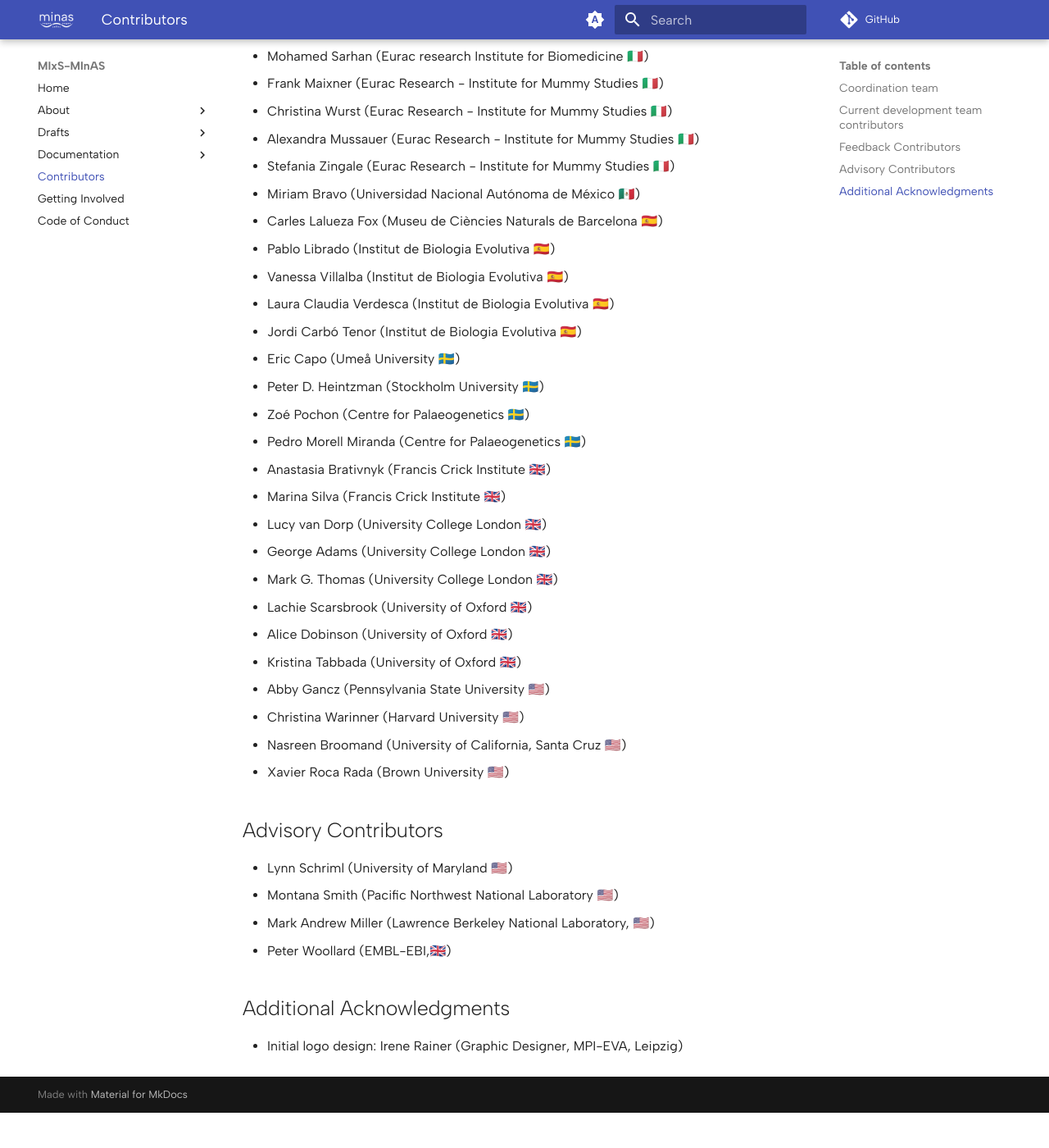
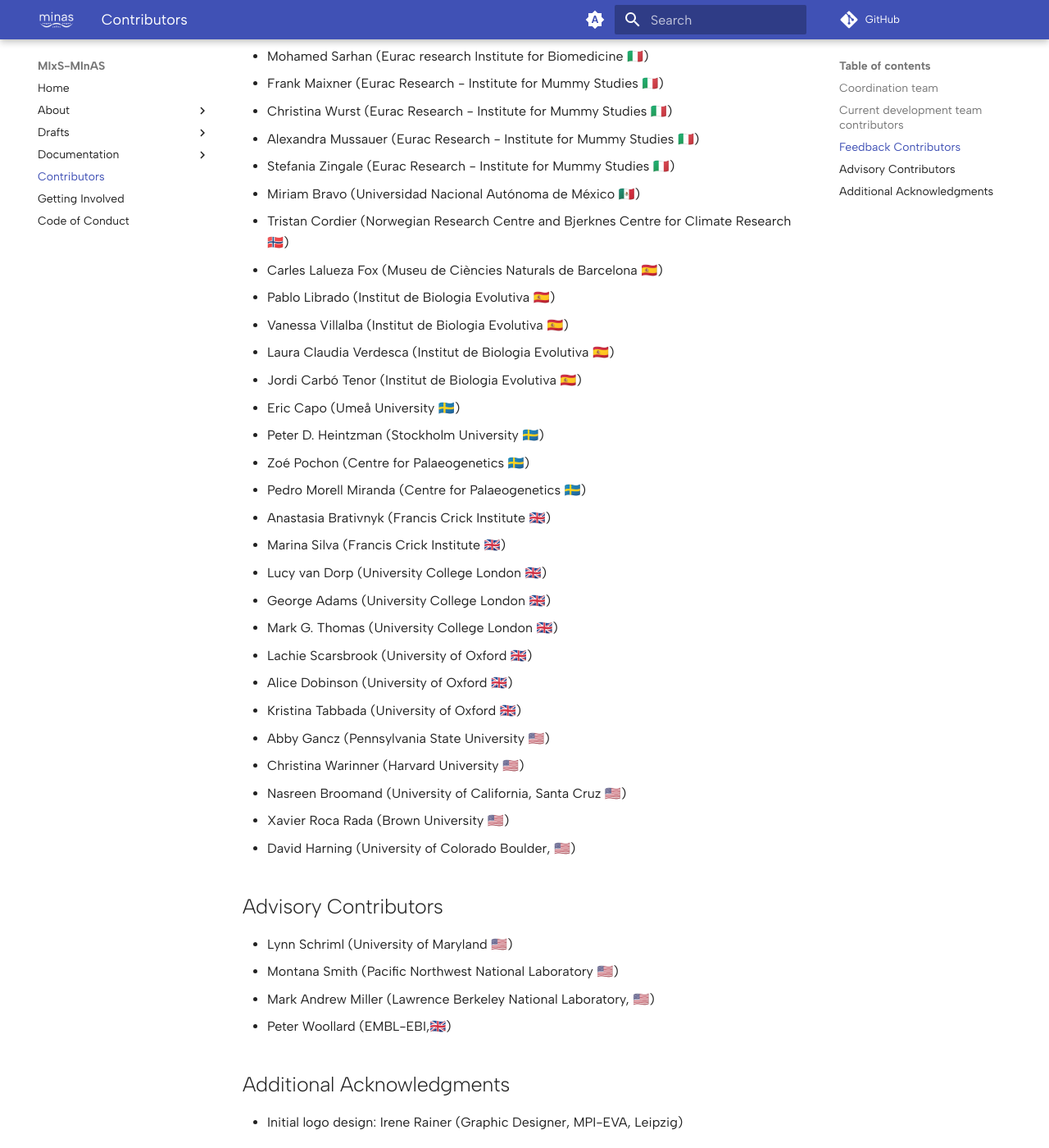
Before and after one commit to MIxS-MInAS/MIxS-MInAS.github.io, an MkDocs documentation site: the page built from docs/contributors.md, in a window 1280 px wide and 1400 px high, scrolled down 2590 px. Shown: the whole window at 82% size. Built offline with MkDocs 1.6.1 and Material for MkDocs 9.7.7, drawn with Linux system fonts in a browser that asks for light colours; comment, search, counter and statistics services are not loaded; before the commit the page ends 3947 px from its top, so only the background shows below that.

Commit message:
Add Tristan and  David as contributors

```diff
--- a/docs/contributors.md
+++ b/docs/contributors.md
@@ -81,6 +81,7 @@ Previously:
 - Alexandra Mussauer (Eurac Research - Institute for Mummy Studies 🇮🇹)
 - Stefania Zingale (Eurac Research - Institute for Mummy Studies 🇮🇹)
 - Miriam Bravo (Universidad Nacional Autónoma de México 🇲🇽)
+- Tristan Cordier (Norwegian Research Centre and Bjerknes Centre for Climate Research 🇳🇴)
 - Carles Lalueza Fox (Museu de Ciències Naturals de Barcelona 🇪🇸)
 - Pablo Librado (Institut de Biologia Evolutiva 🇪🇸)
 - Vanessa Villalba (Institut de Biologia Evolutiva 🇪🇸)
@@ -102,6 +103,7 @@ Previously:
 - Christina Warinner (Harvard University 🇺🇸)
 - Nasreen Broomand (University of California, Santa Cruz 🇺🇸)
 - Xavier Roca Rada (Brown University 🇺🇸)
+- David Harning (University of Colorado Boulder, 🇺🇸)
 
 ## Advisory Contributors
 
```
